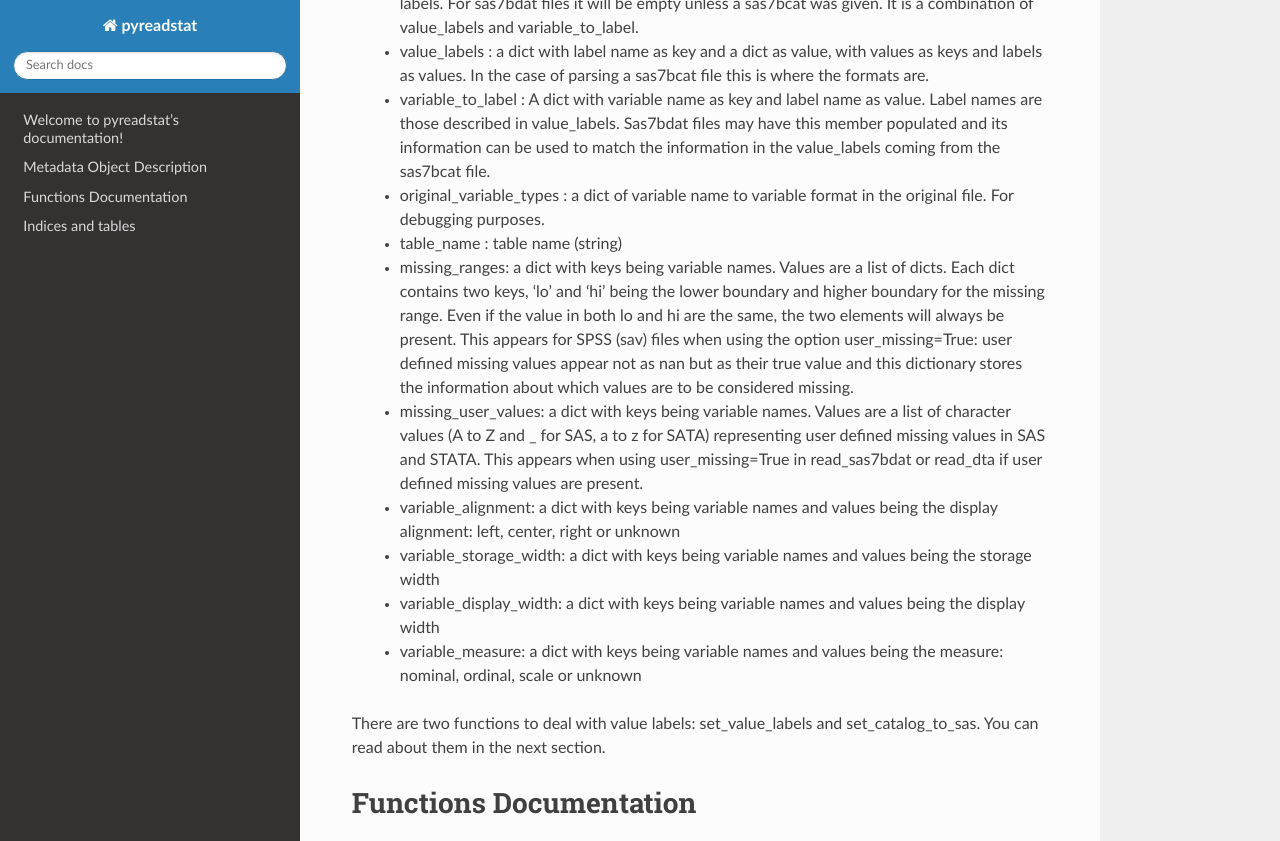
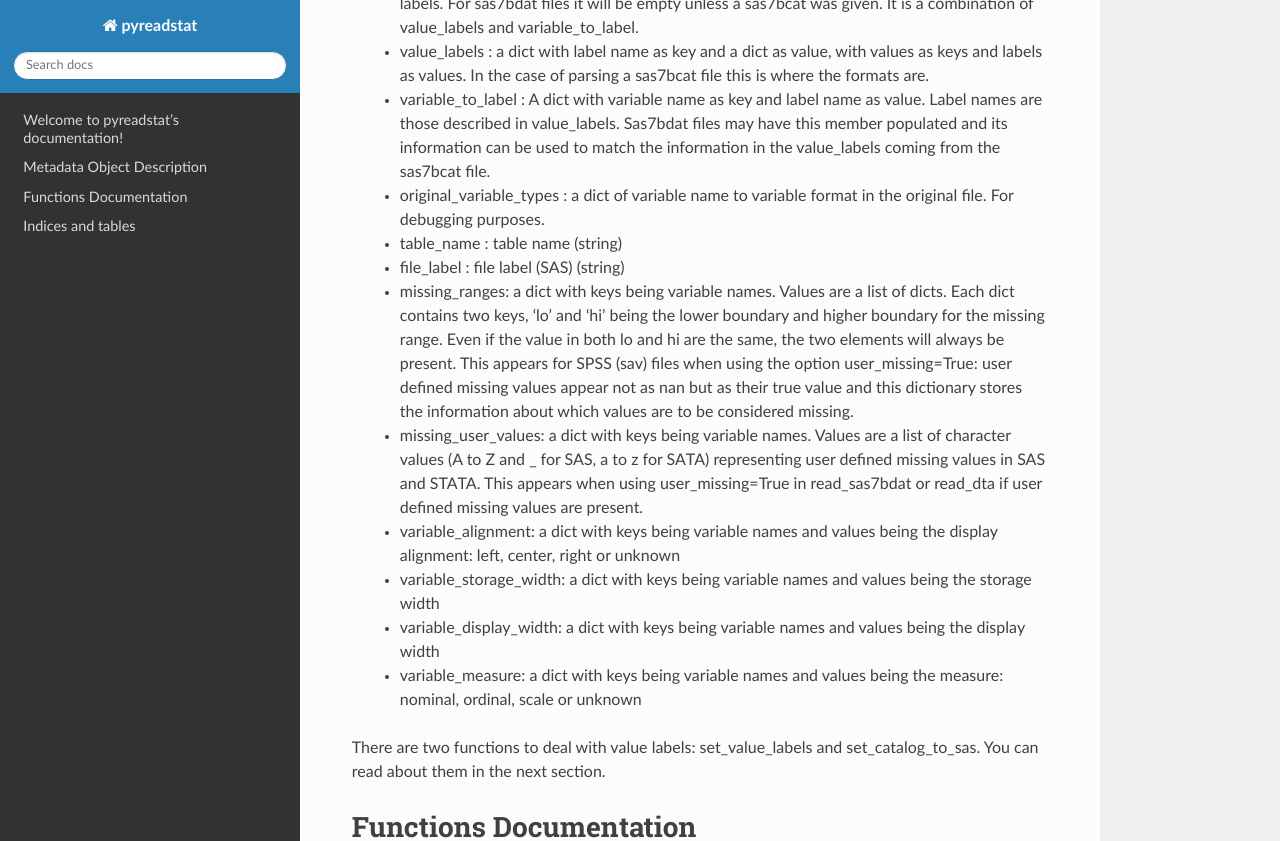
Before and after one commit to ofajardo/pyreadstat_documentation, a Sphinx documentation site: the page built from docs/index.rst, in a window 1280 px wide and 900 px high, scrolled down 589 px, cut to the strip 0-841 px from the top of the window. Built offline with Sphinx 7.4.7 and the Read the Docs theme 2.0.0, drawn with Linux system fonts in a browser that asks for light colours; part of the change alters nothing that is shown.

Commit message:
updated to version 1.0.6

```diff
--- a/docs/conf.py
+++ b/docs/conf.py
@@ -26,7 +26,7 @@ author = 'Otto Fajardo'
 # The short X.Y version
 version = ''
 # The full version, including alpha/beta/rc tags
-release = '1.0.4'
+release = '1.0.6'
 
 
 # -- General configuration ---------------------------------------------------
--- a/docs/index.rst
+++ b/docs/index.rst
@@ -35,6 +35,7 @@ object contains the following fields:
     in the value_labels coming from the sas7bcat file.
   * original_variable_types : a dict of variable name to variable format in the original file. For debugging purposes.
   * table_name : table name (string)
+  * file_label : file label (SAS) (string)
   * missing_ranges: a dict with keys being variable names. Values are a list of dicts. Each dict contains two
     keys, 'lo' and 'hi' being the lower boundary and higher boundary for the missing range. Even if the value in both
     lo and hi are the same, the two elements will always be present. This appears for SPSS (sav) files when using the
```
Also changed, not shown: 10 other files.
